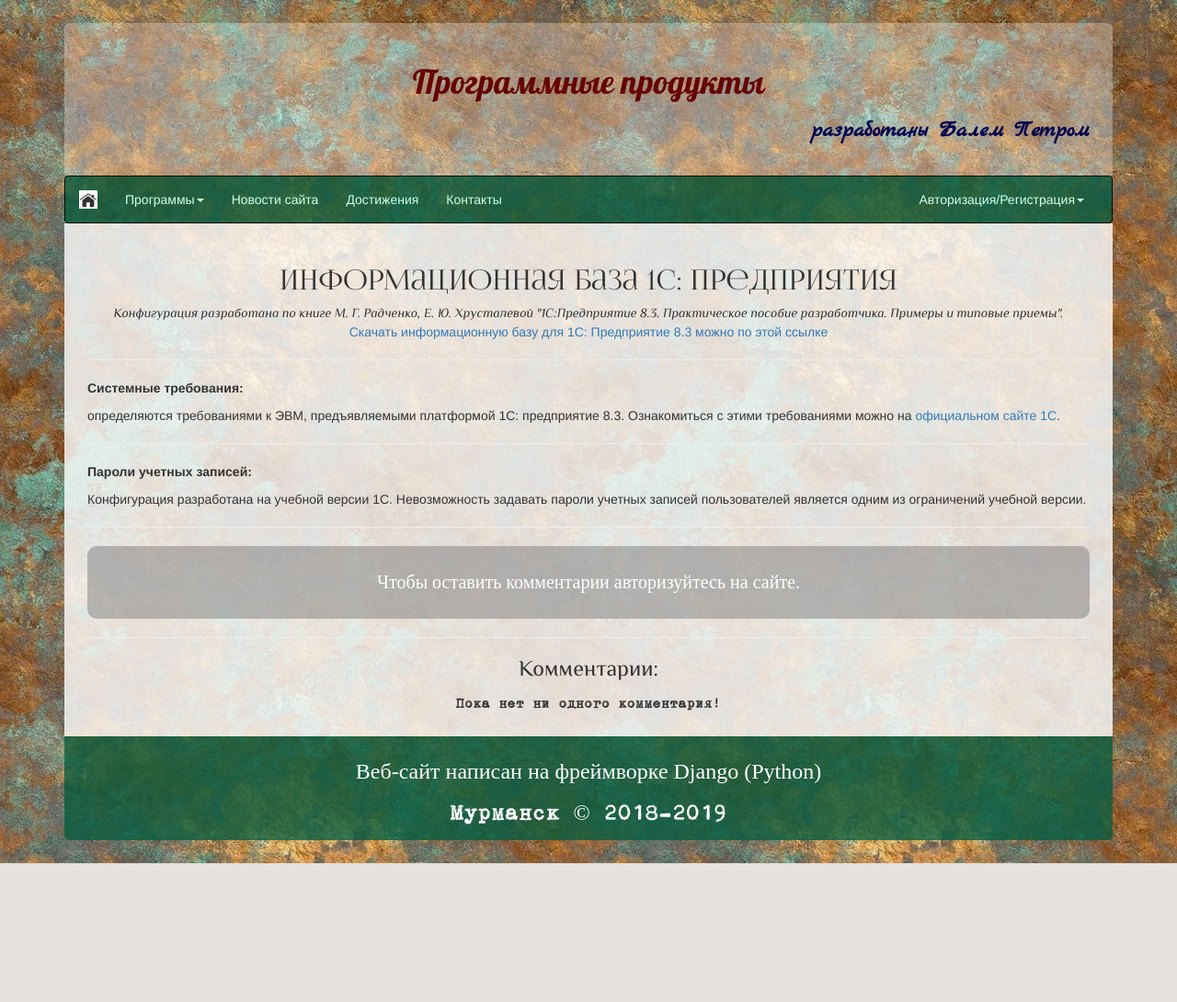
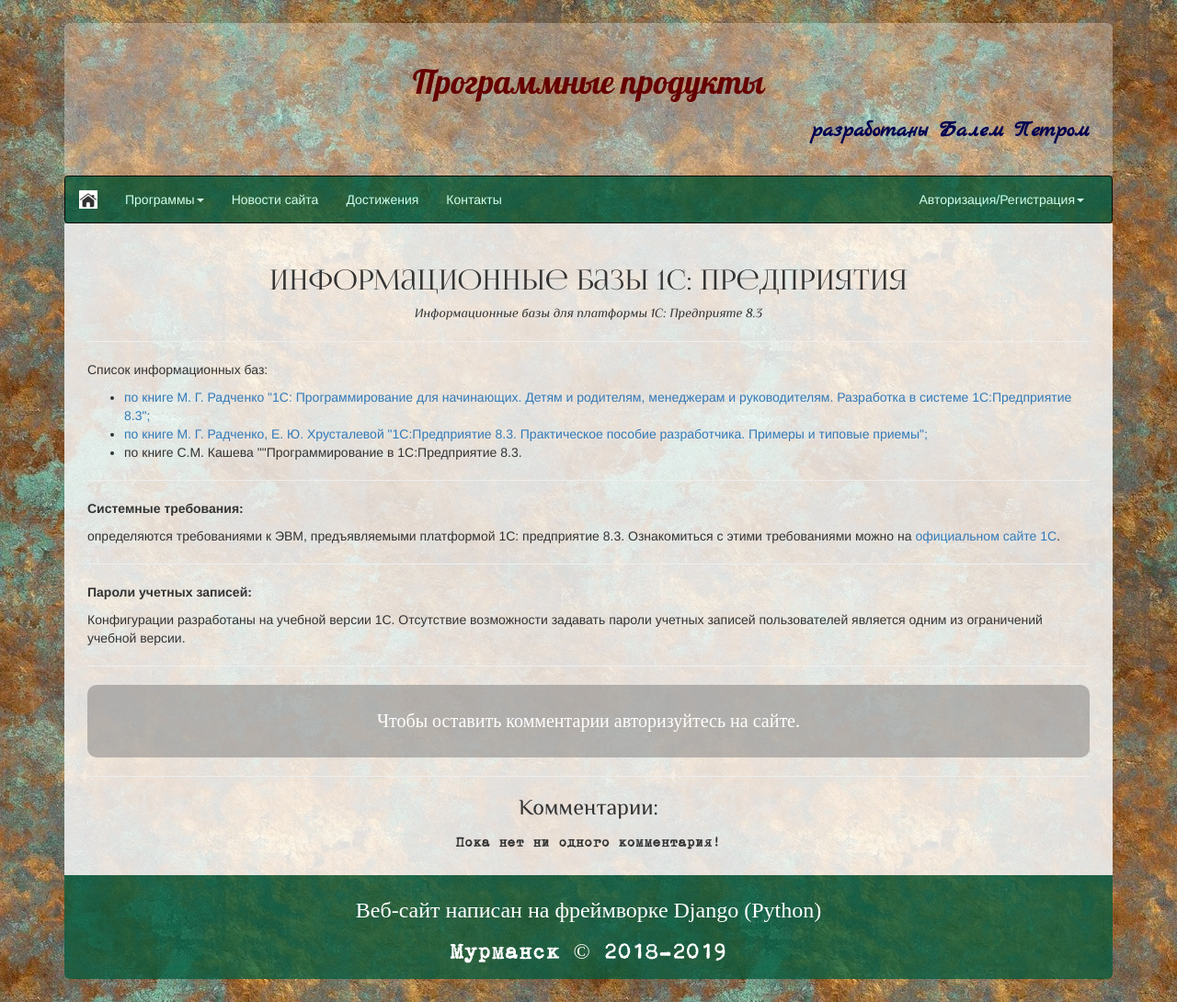
Before and after one commit to petyabal/mySite, a Django app: page /1C/ in a window 1280 px wide. Shown: the whole page at 92% size. Before the commit the page ends 939 px from the top, so only its background shows below. Run offline with Django 3.2, Linux system fonts and the light colour scheme; data that the repository does not hold is empty; some libraries are stand-ins or nearby versions; some web fonts are replaced.

Commit message:
mySite v.1.4.3

```diff
--- a/mainpage/templates/mainpage/1C.html
+++ b/mainpage/templates/mainpage/1C.html
@@ -4,15 +4,21 @@
 	{% load static %}
 	<div class="container">
 		<div class="contentField">
-			<div class="programmName"><h2>Информационная база 1С: Предприятия</h2></div>
-			<div class="programmInfo">Конфигурация разработана по книге М. Г. Радченко, Е. Ю. Хрусталевой "1С:Предприятие 8.3. Практическое пособие разработчика. Примеры и типовые приемы".</div>
-			<div class="myLink"><a href="{% static 'myprogramms/1Cv8.dt' %}">Скачать информационную базу для 1C: Предприятие 8.3 можно по этой ссылке</a></div>
+			<div class="programmName"><h2>Информационные базы 1С: Предприятия</h2></div>
+			<div class="programmInfo">Информационные базы для платформы 1С: Предприяте 8.3</div>
+			<hr>
+			<p>Список информационных баз:
+				<ul>
+					<li><a href="{% static 'myprogramms/1С/Программирование для начинающих/1Cv8.dt' %}">по книге М. Г. Радченко "1С: Программирование для начинающих. Детям и родителям, менеджерам и руководителям. Разработка в системе 1С:Предприятие 8.3";</a></li>
+					<li><a href="{% static 'myprogramms/1С/Практическое пособие разработчика/1Cv8.dt' %}">по книге М. Г. Радченко, Е. Ю. Хрусталевой "1С:Предприятие 8.3. Практическое пособие разработчика. Примеры и типовые приемы";</a></li>
+					<li>по книге С.М. Кашева ""Программирование в 1С:Предприятие 8.3.</li>
+				</ul></p>
 			<hr>
 			<p><b>Системные требования:</b></p>
 			<p>определяются требованиями к ЭВМ, предъявляемыми платформой 1С: предприятие 8.3. Ознакомиться с этими требованиями можно на <a href="https://1c.ru/rus/products/1c/predpr/compat/hard/demand.htm">официальном сайте 1С</a>.</p>
 			<hr>
 			<p><b>Пароли учетных записей:</b></p>
-			<p>Конфигурация разработана на учебной версии 1С. Невозможность задавать пароли учетных записей пользователей является одним из ограничений учебной версии.</p>
+			<p>Конфигурации разработаны на учебной версии 1С. Отсутствие возможности задавать пароли учетных записей пользователей является одним из ограничений учебной версии.</p>
 			{% block comments %}{% include 'comments.html' %}{% endblock comments %}
 		</div>
 	</div>
--- a/templates/navbar.html
+++ b/templates/navbar.html
@@ -50,7 +50,7 @@
             <li><a href="{{ dwaccount }}">Учет посуды в ресторане "Спасательный круг"</a></li>
             <li><a href="{{ wwii }}">Викторина "Своя игра" на тему "История второй мировой войны"</a></li>
             <li><a href="{{ vacations }}">Формирование и ведение графика отпусков сотрудников "Колэнерго"</a></li>
-            <li><a href="{{ my1C }}">Информационная база платформы 1С: Предприятие 8.3</a></li>
+            <li><a href="{{ my1C }}">Информационные базы платформы 1С: Предприятие 8.3</a></li>
             <li><a href="{{ qlist }}"><b>Приложение для онлайн-тестирований</b></a></li>
             <li role="separator" class="divider"></li>
             <li><a href="https://github.com/petyabal/mySite"><b>>> Ссылка на github.com с программным кодом веб-проекта <<</b></a></li>
```
Also changed, not shown: 6 other files.
